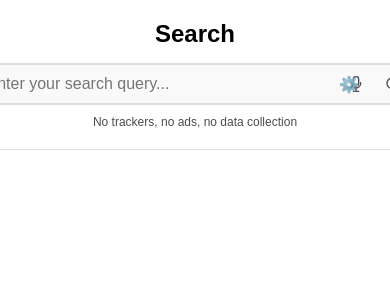
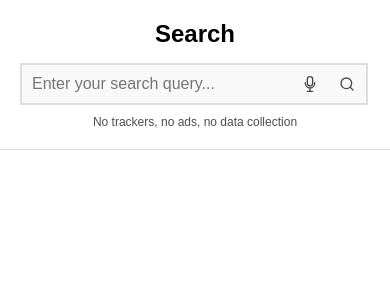
Before and after one commit to RuslanKovalyov/UNICORNER, a Django app: template search_engine/templates/search_engine/search.html in a window 390 px wide; the page is wider, and only the part inside the window is pictured. Shown: the top 300 px of that part. Run offline with Django 5.2, Linux system fonts and the light colour scheme; the template is opened without the code that fills it, so the values that code supplies are empty.

Commit message:
feat(search): enhance search input styling for better responsiveness

```diff
--- a/search_engine/templates/search_engine/search.html
+++ b/search_engine/templates/search_engine/search.html
@@ -214,18 +214,23 @@
             max-width: 800px;
             margin-left: auto;
             margin-right: auto;
+            padding-right: 60px;
         }
 
         .search-input-container {
             position: relative;
             display: flex;
             align-items: center;
+            flex: 1;
+            max-width: 500px;
         }
 
         input[type="text"] {
             padding: 10px 125px 10px 10px;
             font-size: 16px;
-            width: 300px;
+            width: 100%;
+            max-width: 500px;
+            min-width: 200px;
             border: 1px solid;
             transition: all 0.3s;
             outline: none;
```
